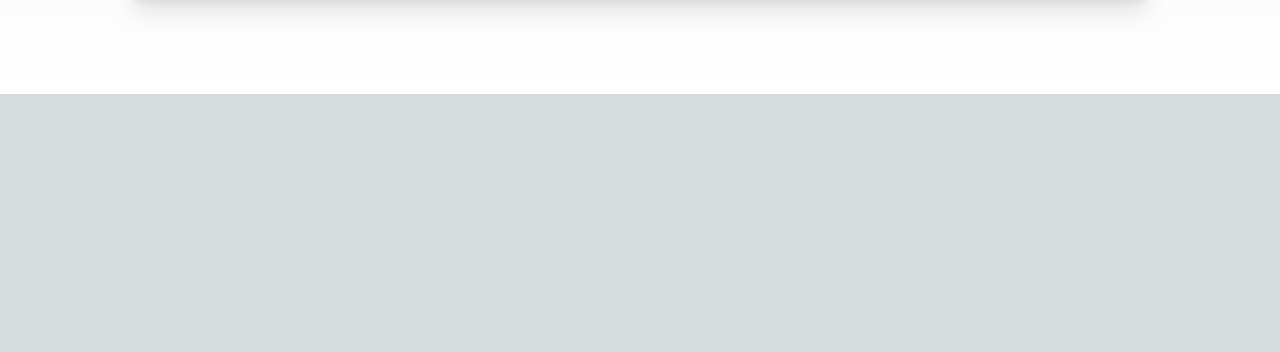
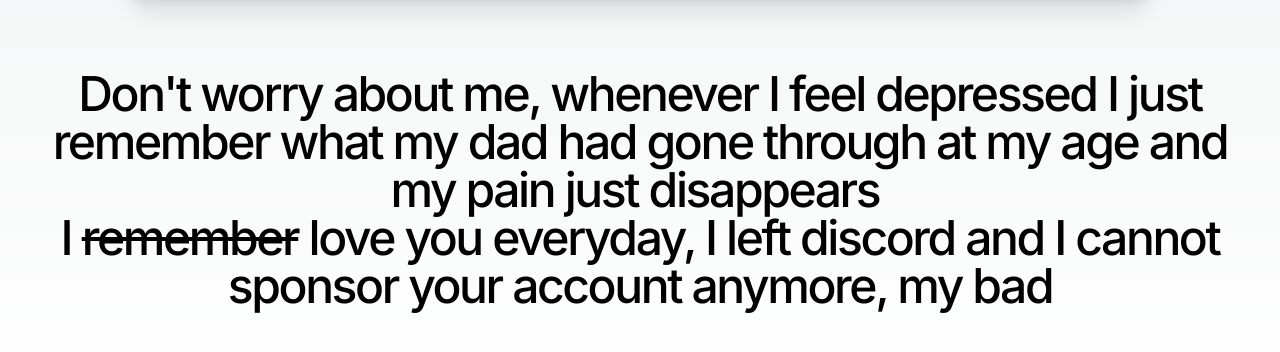
Before and after one commit to pixelDriftadv/x8, a Next.js app: page / in a window 1280 px wide. Shown: the part 1352-1704 px from the top of the page. Before the commit the page ends 1446 px from the top, so only its background shows below. Built offline with nearby package versions, Linux system fonts and the light colour scheme.

Commit message:
Update page.tsx

```diff
--- a/src/app/page.tsx
+++ b/src/app/page.tsx
@@ -20,6 +20,12 @@ export default function Home() {
         Meanwhile my desktop background
       </p>
       <Image src='/bg.png' unoptimized  alt='pc_bg' width={100} height={100} className='w-[80vw] h-auto rounded-xl shadow-xl py-24' />
+
+      <br/><br/><br/>
+      <p className="z-10 whitespace-pre-wrap text-center text-5xl font-medium tracking-tighter text-black dark:text-white">
+        {"Don't worry about me, whenever I feel depressed I just remember what my dad had gone through at my age and my pain just disappears"} <br/>
+        I <s>remember</s> love you everyday, I left discord and I cannot sponsor your account anymore, my bad
+      </p>
       {/* <p>
         The thing I hate the most about you is that whenever I need help from you just completely go blank, like this way you are going to complete your own hospital dream and helping poor people? <br/>
         bolte ho weak r? <br/>
```
